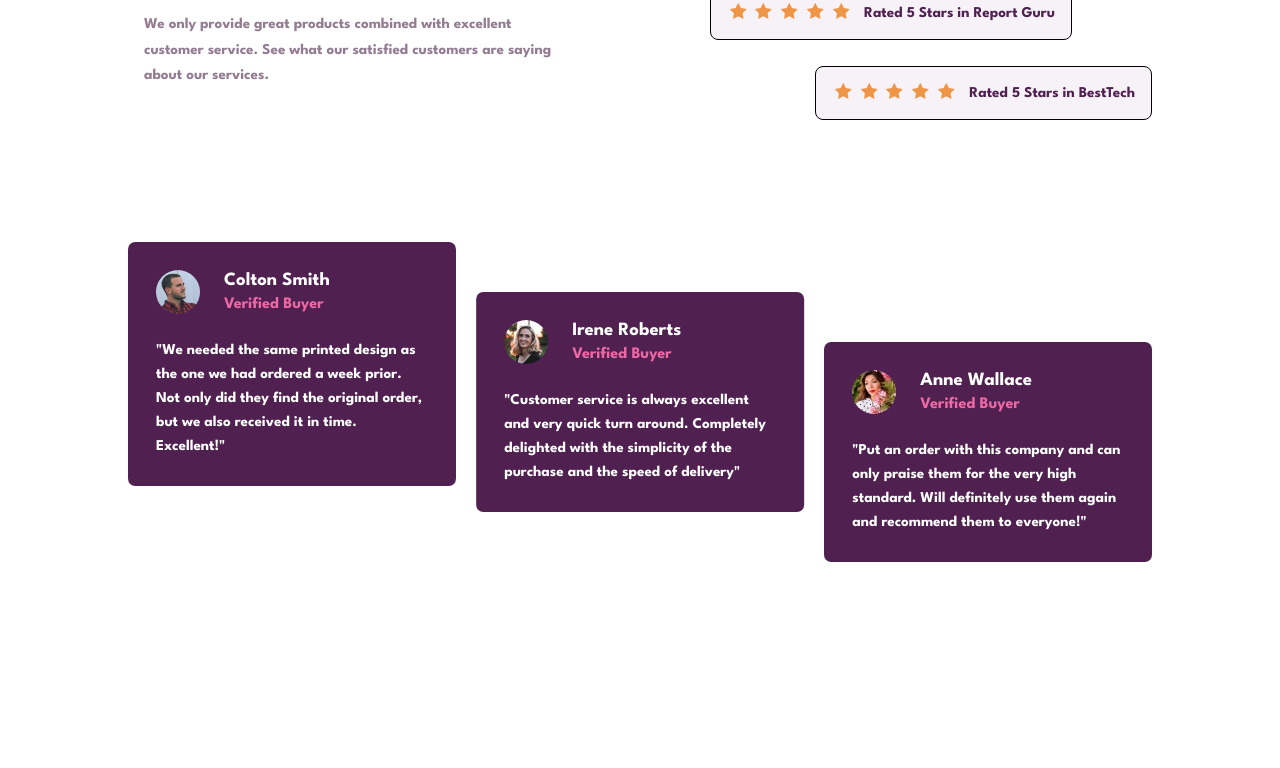
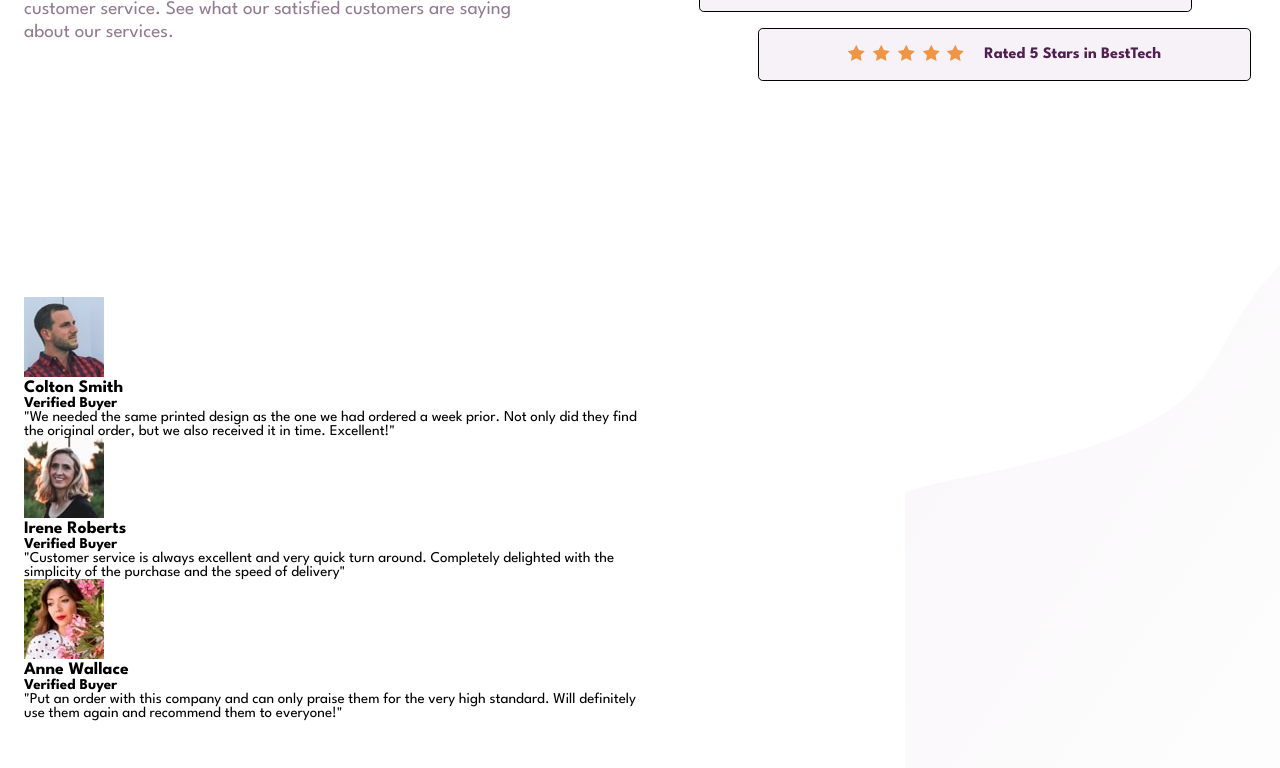
Before and after one commit to wilbros/social-proof-section-master, a plain HTML site: page index.html in a window 1280 px wide. Shown: the part 174-942 px from the top of the page. Before the commit the page ends 800 px from the top, so only its background shows below. Drawn offline with Linux system fonts and the light colour scheme.

Commit message:
Update styles.css
re-wrote css and used grid with flexbox

```diff
--- a/styles.css
+++ b/styles.css
@@ -19,195 +19,370 @@
   --white: hsl(0, 0%, 100%);
 }
 
+/* MOBILE SCREEN */
 body {
   font-family: 'League Spartan', 'Courier New', Courier, monospace;
-  padding: 3rem 2rem;
-}
-
-p {
   font-size: 15px;
+  background: url(./images/bg-pattern-top-mobile.svg) no-repeat, url(./images/bg-pattern-bottom-mobile.svg) no-repeat bottom;
+  display: flex;
+  justify-items: center;
+  justify-content: center;
 }
 
 main {
-  background-color: var(--white);
-  /* border: 1px solid black; */
+  padding: 3rem 1.5rem;
 }
+
+/* MARKETING DESCRIPTION */
 
 .description {
   text-align: center;
 }
 
-.description h1{
-  font-size: 2.75rem;
-  text-align: center;
+.description h1 {
+  font-size: 3rem;
   color: var(--very-dark-magenta);
-  padding: 0.75rem;
+  font-weight: 700;
+  line-height: 0.8;
+  margin-bottom: 1.5rem;
 }
 
 .description p {
-  font-weight: 700;
+  font-size: 1.2rem;
   color: var(--dark-grayish-magenta);
-  padding: 1rem ;
-  line-height: 1.6rem;
+  line-height: 1.2;
 }
 
+/* STAR RATINGS */
+
 .ratings {
-  max-width: 100%;
-  padding: 1rem 0;
+  display: flex;
+  flex-direction: column;
+  margin-top: 1.75rem;
 }
 
-.ratings article{
+.ratings article {
+  width: 100%;
   display: flex;
   flex-direction: column;
   align-items: center;
   justify-content: center;
+  border-radius: 0.3rem;
   background-color: var(--light-grayish-magenta);
-  border-radius: .5rem;
   padding: 1rem;
-  margin: 1rem 0rem;
-  border: 1px solid black;
+  margin-top: 1rem;
+  border: solid 1px black;
 }
 
-.ratings article .stars img {
-  padding: 0 0.15rem;
+.ratings article img {
+  margin-bottom: .5rem;
+  gap: 0.25rem;
 }
 
-.ratings article p {
+.ratings p {
+  font-size: 1rem;
   font-weight: 700;
   color: var(--very-dark-magenta);
-  padding-top: 0.5rem;
 }
 
-.reference article {
-  background-color: var(--very-dark-magenta);
-  border-radius: 0.45rem;
-  margin: 1rem 0rem;
-  padding: 1.75rem;
+/* REVIEWS */
+
+.reviews_container {
+  margin: 3rem 0;
 }
 
-.reference h3 {
-  color: var(--white);
-  margin-bottom: 0.5rem;
+.reviews_container article {
+  margin: 1rem 0;
+  padding: 2rem;
+  background-color: var(--very-dark-magenta);
+  border-radius: 0.5rem;
 }
 
-.reference h4 {
+.reviews_container .profile {
+  display: flex;
+}
+
+.reviews_container h2 {
+  color: var(--white);
+  margin-bottom: .5rem;
+}
+
+.reviews_container h3 {
   color: var(--soft-pink);
 }
 
-.reference article .profile {
-  display: flex;
-  align-items: center;
-  align-content: flex-start;
-  padding-bottom: 1.5rem;
+.reviews_container .profile img {
+  border-radius: 50%;
+  width: 2.5rem;
+  margin-right: 1.25rem;
 }
 
-.reference article img {
-  border-radius: 50%;
-  width: 2.75rem;
-  margin-right: 1.5rem;
+.reviews_container article p {
+  margin-top: 1.25rem;
+  font-size: 1.15rem;
+  font-weight: 500;
+  color: var(--light-grayish-magenta);
+  line-height: 1.5rem;
 }
 
-.reference article p {
-  font-weight: 700;
-  color: var(--white);
-  line-height: 1.6;
-}
+/* IPAD MINI LANDSCAPE */
 
-@media (min-width: 821px) {
+@media (min-width: 1020px) {
 
   body {
-    display: flex;
-    justify-content: center;
-    padding: 0;
+    background: url(./images/bg-pattern-bottom-mobile.svg) no-repeat right bottom;
   }
 
   main {
-    width: 80%;
-    min-height: 100vh;
-    position: relative;
-    padding: 4rem 0;
+    display: grid;
+    grid-template-columns: 1fr 1fr;
+    grid-template-rows: 1fr 1fr;
   }
 
+  /* MARKETING DESCRIPTION */
+
   .description {
-    position: absolute;
-    width: 45%;
+    width: 80%;
+    text-align: left;
+  }
+
+  /* STAR RATINGS */
+
+  .ratings {
+    width: 80%;
+    margin: 0;
+  }
+
+  .ratings article {
+    flex-direction: row;
+    align-items: center;
+    justify-content: center;
+  }
+
+  .ratings article .stars{
+    margin-right: 1rem;
+  }
+
+  .ratings article img {
+    margin-bottom: 0rem;
+    margin-right: 0.25rem;
+  }
+
+  .rating_2 {
+    margin-left: 12%;
+  }
+
+  .rating_3 {
+    margin-left: 24%;
+  }
+
+  /* REVIEWS */
+
+  .reviews_container {
+    display: flex;
+    grid-column: 1 / 3;
+    grid-row: 2 / 3;
+    margin: 0;
+    padding: 2rem 0;
+  }
+
+  .reviews_container article {
+    margin: 1rem 0 0 0;
+    padding: 1.5rem;
+    height: 95%;
+    margin-right: 1rem;
+  }
+
+  .reviews_container .reviews_1{
+    margin-top: -2rem;
+  }
+  .reviews_container .reviews_2{
+    margin-top: 0.5rem;
+  }
+  .reviews_container .reviews_3{
+    margin-top: 2.5rem;
+    margin-right: 0;
+  }
+
+}
+
+/* DESKTOP SCREEN AT 1400 PX */
+
+@media (min-width: 1400px) {
+
+  body {
+    max-height: 100vh;
+    width: auto;
+    display: flex;
+    align-items: center;
+    justify-content: center;
+    background: url(./images/bg-pattern-top-desktop.svg) no-repeat, url(./images/bg-pattern-bottom-desktop.svg) no-repeat right bottom;
+  }
+
+  main {
+    display: grid;
+    grid-template-columns: 1fr 1fr;
+    grid-template-rows: 1fr 1.5fr;
+    padding: 4rem;
+  }
+
+  /* MARKETING DESCRIPTION */
+
+  .description {
+    width: 70%;
     text-align: left;
   }
 
   .description h1 {
+    width: 70%;
+  }
+
+  /* REVIEWS */
+
+  .reviews_container {
+    display: flex;
+    grid-column: 1 / 3;
+    grid-row: 2 / 3;
+    margin: 0;
+    padding: 2rem 0;
+  }
+
+  .reviews_container article {
+    margin: 1rem 0 0 0;
+    padding: 2rem;
+    height: 80%;
+    margin-right: 1rem;
+  }
+
+  .reviews_container .reviews_1{
+    margin-top: 2rem;
+  }
+  .reviews_container .reviews_2{
+    margin-top: 3.2rem;
+  }
+  .reviews_container .reviews_3{
+    margin-top: 4.4rem;
+    margin-right: 0;
+  }
+
+}
+
+/* DESKTOP AT 1800PX */
+
+@media (min-width: 1800px) {
+
+  body {
+    background: url(./images/bg-pattern-top-desktop.svg) no-repeat, url(./images/bg-pattern-bottom-desktop.svg) no-repeat right bottom;
+  }
+
+  main {
+    padding: 5rem 8rem;
+    display: grid;
+    grid-template-columns: 1fr 1.4fr;
+  }
+
+  /* MARKETING DESCRIPTION */
+
+  .description {
+    width: 80%;
     text-align: left;
   }
 
-  .ratings {
-    width: 80%;
-    position: absolute;
-    right: 0;
+  .description h1 {
+    font-size: 3.5rem;
+    width: 90%;
   }
 
-  .rating_1 {
-    position: absolute;
-    top: 0;
-    right: 10rem;
+  .description p {
+    font-size: 1.4rem;
+    line-height: 1.6;
+  }
+
+  /* STAR RATINGS */
+
+  .ratings {
+    width: 60%;
+    margin: 0;
+  }
+
+  .ratings article {
+    padding: 1.8rem;
+    flex-direction: row;
+    align-items: center;
+    justify-content: center;
+  }
+
+  .ratings article p {
+    font-size: 1.4rem;
+  }
+
+  .ratings article .stars{
+    margin-right: 1rem;
+  }
+
+  .ratings article img {
+    width: 1.4rem;
+    height: auto;
+    margin-bottom: 0rem;
+    margin-right: 0.5rem;
   }
 
   .rating_2 {
-    position: absolute;
-    top: 5rem;
-    right: 5rem;
+    margin-left: 33.25%;
   }
 
   .rating_3 {
-    position: absolute;
-    top: 10rem;
-    right: 0;
+    margin-left: 66.5%;
   }
 
-  .ratings article {
+  /* REVIEWS */
+
+  .reviews_container {
     display: flex;
-    flex-direction: row;
-    align-items: center;
-    justify-content: left;
-    background-color: var(--light-grayish-magenta);
-    border-radius: .5rem;
-    border: 1px solid black;
+    grid-column: 1 / 3;
+    grid-row: 2 / 3;
+    margin: 0;
+    padding: 2rem 0;
   }
 
-  .ratings article p {
-    font-weight: 700;
-    color: var(--very-dark-magenta);
-    padding-top: 0;
-    padding-left: .75rem;
+  .reviews_container article {
+    margin: 1rem 0 0 0;
+    padding: 2rem;
+    height: 85%;
+    margin-right: 2.5rem;
   }
 
-  .reference {
-    display: flex;
-    position: absolute;
-    width: 100%;
-    height: 20rem;
-    bottom: 4rem;
+  .reviews_container article h2{
+    font-size: 1.5rem;
   }
 
-  .reference article {
-    position: absolute;
-    margin: 0;
+  .reviews_container article h3{
+    font-size: 1.4rem;
   }
 
-  .reference .ref_1 {
-    top: 0;
-    left: 0;
-    width: 32%;
+  .reviews_container article p {
+    margin-top: 1.25rem;
+    font-size: 1.6rem;
+    font-weight: 500;
+    color: var(--light-grayish-magenta);
+    line-height: 1.8rem;
   }
 
-  .reference .ref_2 {
-    left: 50%;
-    top: 50%;
-    transform: translate(-50%, -50%);
-    width: 32%;
+  .reviews_container .profile img {
+    border-radius: 50%;
+    width: auto;
+    height: 3.5rem;
+    margin-right: 1.25rem;
   }
 
-  .reference .ref_3 {
-    bottom: 0rem;
-    right: 0rem;
-    width: 32%;
+  .reviews_container .reviews_1{
+    margin-top: 2rem;
+  }
+  .reviews_container .reviews_2{
+    margin-top: 3.2rem;
+  }
+  .reviews_container .reviews_3{
+    margin-top: 4.4rem;
+    margin-right: 0;
   }
 }
```
